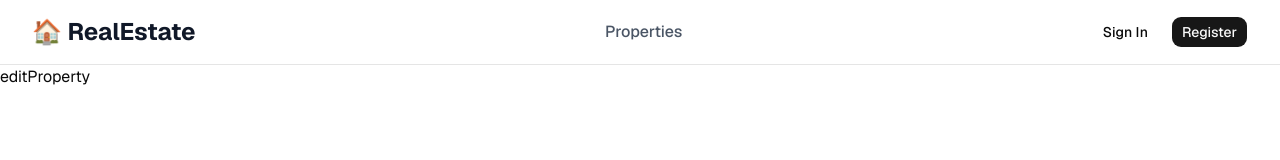
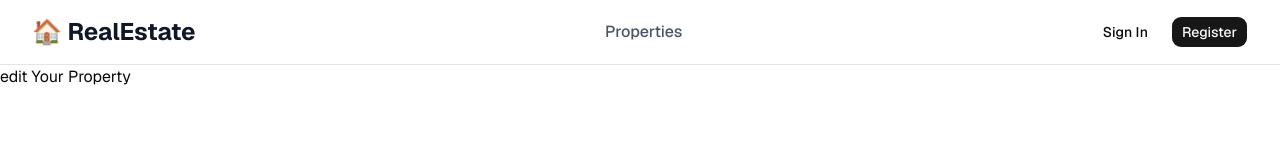
Before and after one commit to anassyed19c1-collab/Full-Stack-Realestate-Application-Frontend, a Next.js app: page /admin/properties/1/edit in a window 1280 px wide. Shown: the top 160 px of the page. Built offline with nearby package versions, Linux system fonts and the light colour scheme.

Commit message:
admin dashboard complete

```diff
--- a/src/app/admin/properties/[id]/edit/page.tsx
+++ b/src/app/admin/properties/[id]/edit/page.tsx
@@ -2,7 +2,7 @@ import React from 'react'
 
 const editProperty = () => {
   return (
-    <div>editProperty</div>
+    <div>edit Your Property</div>
   )
 }
 
```
